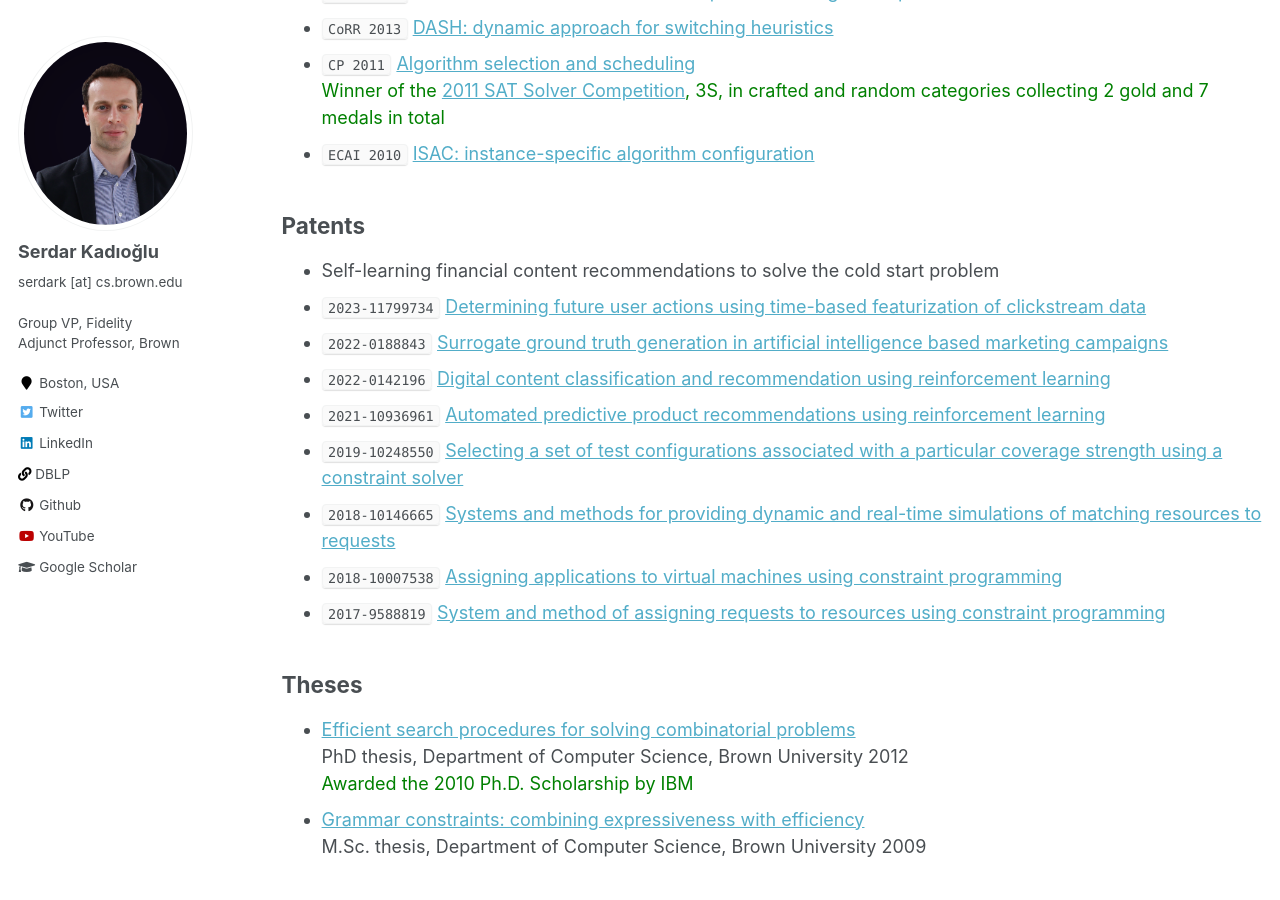
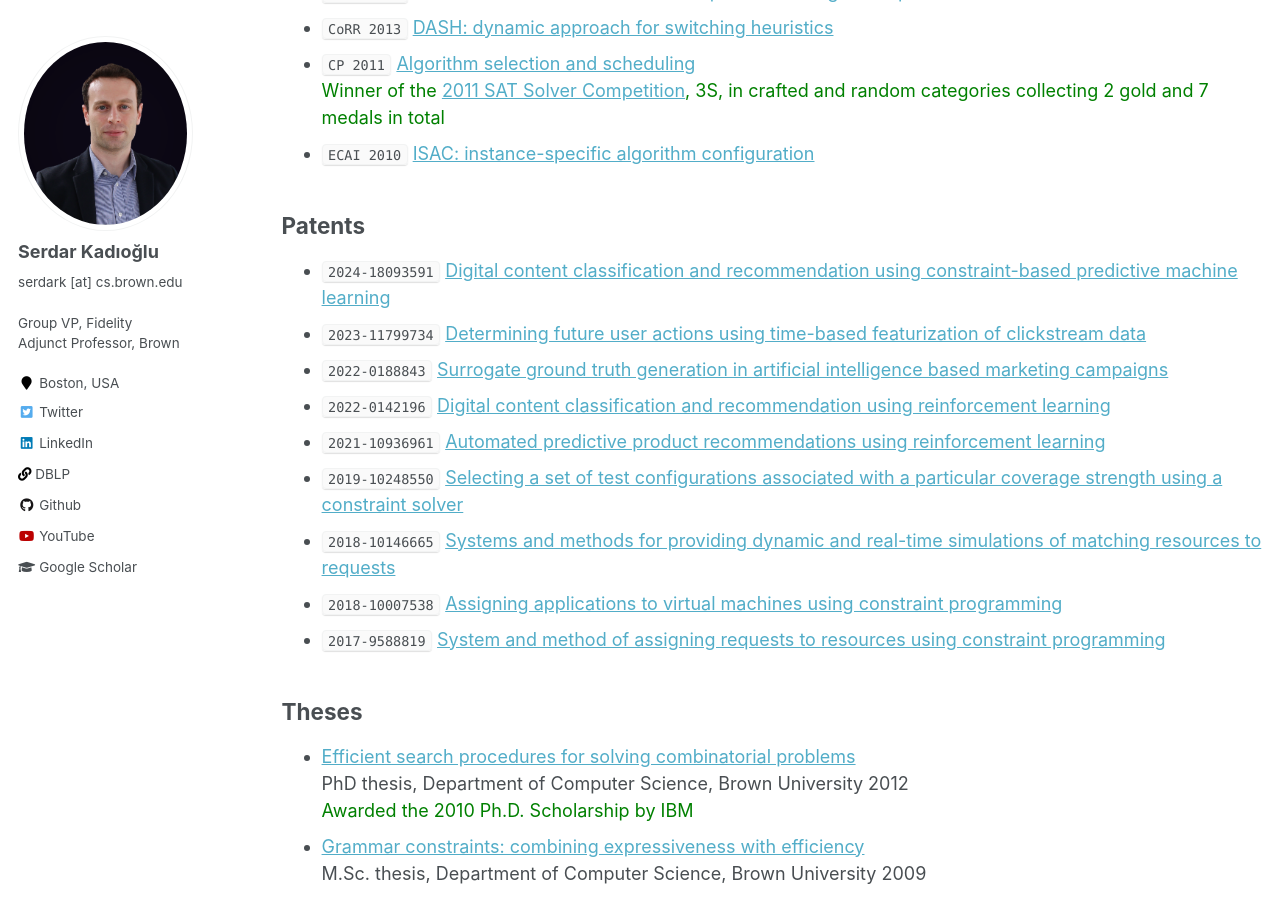
Before and after one commit to skadio/skadio.github.io, a Jekyll site: the page built from _pages/publications.md, in a window 1280 px wide and 900 px high, scrolled down 3605 px. Built offline with Jekyll 4.4.1, drawn with Linux system fonts in a browser that asks for light colours.

Commit message:
Update publications.md

```diff
--- a/_pages/publications.md
+++ b/_pages/publications.md
@@ -118,7 +118,7 @@ author_profile: true
 * `ECAI 2010` [ISAC: instance-specific algorithm configuration](https://dl.acm.org/doi/10.5555/1860967.1861114)
 
 ## Patents
-* Self-learning financial content recommendations to solve the cold start problem
+* `2024-18093591` [Digital content classification and recommendation using constraint-based predictive machine learning](https://scholar.google.com/citations?view_op=view_citation&hl=en&user=tOgYtHkAAAAJ&pagesize=80&sortby=pubdate&citation_for_view=tOgYtHkAAAAJ:NyGDZy8z5eUC)
 * `2023-11799734` [Determining future user actions using time-based featurization of clickstream data](https://www.freepatentsonline.com/11799734.html)
 * `2022-0188843` [Surrogate ground truth generation in artificial intelligence based marketing campaigns](https://scholar.google.com/citations?view_op=view_citation&hl=en&user=tOgYtHkAAAAJ&cstart=20&pagesize=80&citation_for_view=tOgYtHkAAAAJ:nZcligLrVowC)
 * `2022-0142196` [Digital content classification and recommendation using reinforcement learning](https://scholar.google.com/citations?view_op=view_citation&hl=en&user=tOgYtHkAAAAJ&cstart=20&pagesize=80&citation_for_view=tOgYtHkAAAAJ:ODE9OILHJdcC)
```
